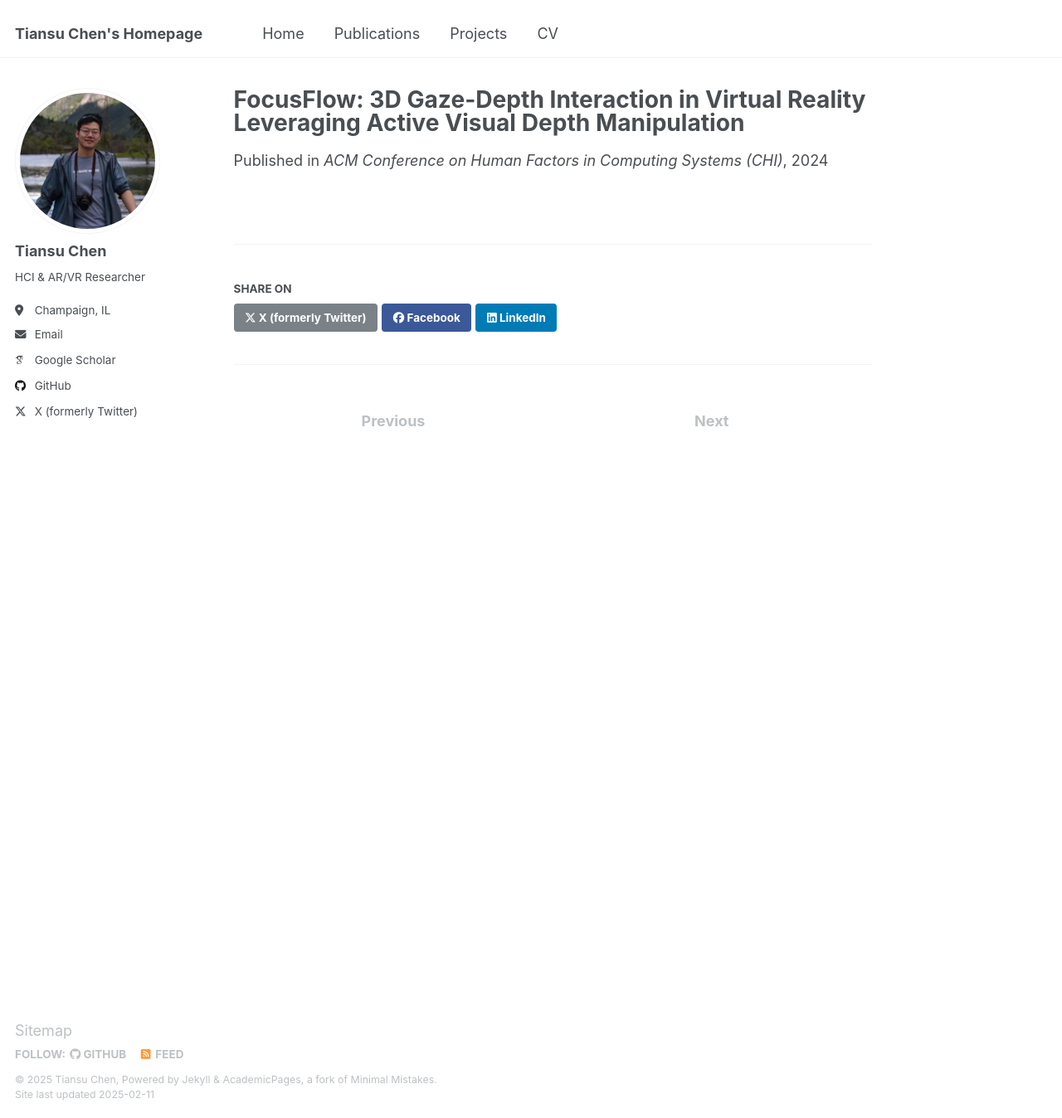
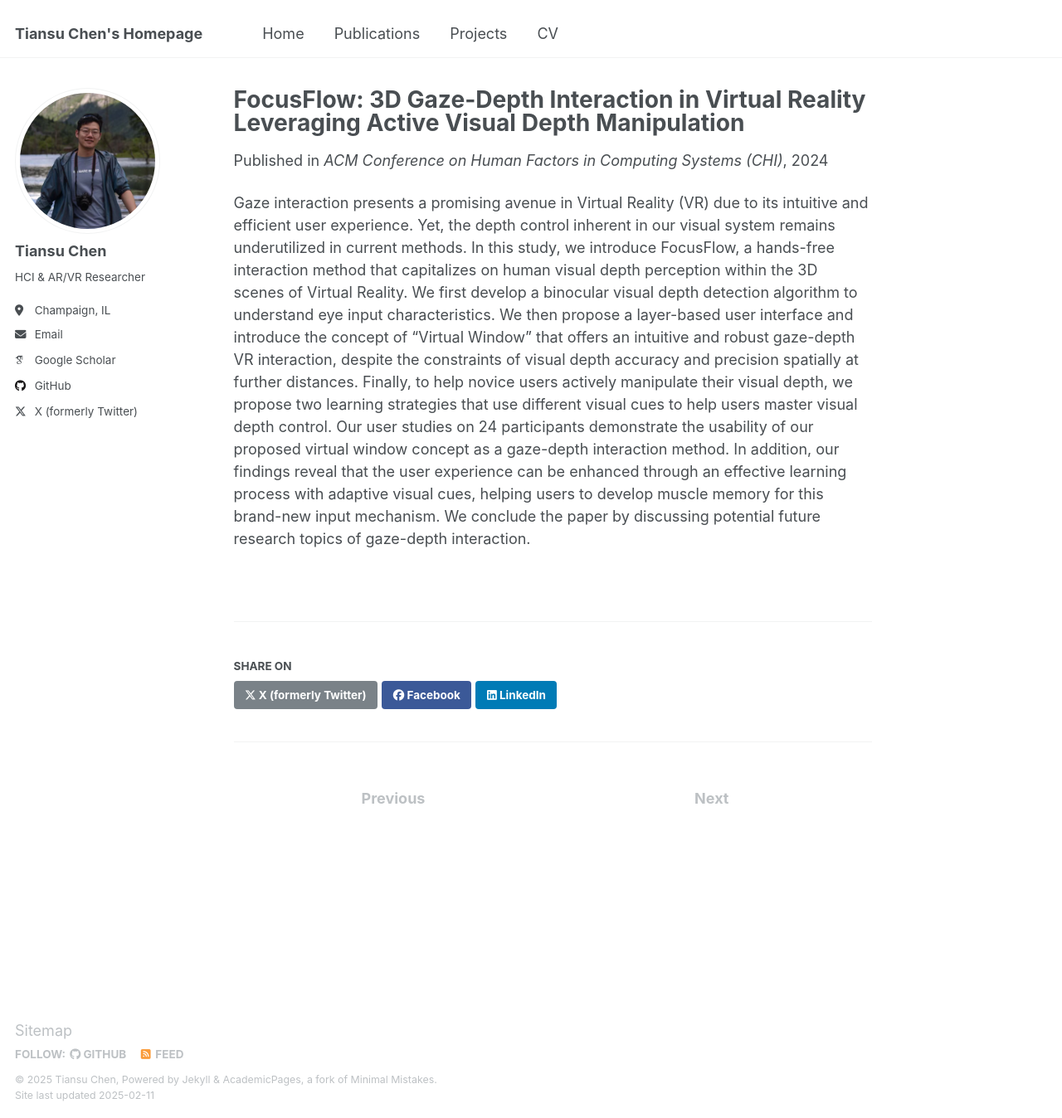
Before and after one commit to TiansuCHEN/tiansuchen.github.io, a Jekyll site: the page built from _publications/2024-05-11-FocusFlow-CHI.md, in a window 1280 px wide and 1348 px high. Shown: the whole window at 83% size. Built offline with Jekyll 4.4.1, drawn with Linux system fonts in a browser that asks for light colours; some web fonts are replaced.

Commit message:
Update CHI abstract

```diff
--- a/_publications/2024-05-11-FocusFlow-CHI.md
+++ b/_publications/2024-05-11-FocusFlow-CHI.md
@@ -8,3 +8,5 @@ date: 2024-05-11
 venue: 'ACM Conference on Human Factors in Computing Systems (CHI)'
 paperurl: 'http://tiansuchen.github.io/files/FocusFlow_CHI.pdf'
 ---
+
+Gaze interaction presents a promising avenue in Virtual Reality (VR) due to its intuitive and efficient user experience. Yet, the depth control inherent in our visual system remains underutilized in current methods. In this study, we introduce FocusFlow, a hands-free interaction method that capitalizes on human visual depth perception within the 3D scenes of Virtual Reality. We first develop a binocular visual depth detection algorithm to understand eye input characteristics. We then propose a layer-based user interface and introduce the concept of "Virtual Window" that offers an intuitive and robust gaze-depth VR interaction, despite the constraints of visual depth accuracy and precision spatially at further distances. Finally, to help novice users actively manipulate their visual depth, we propose two learning strategies that use different visual cues to help users master visual depth control. Our user studies on 24 participants demonstrate the usability of our proposed virtual window concept as a gaze-depth interaction method. In addition, our findings reveal that the user experience can be enhanced through an effective learning process with adaptive visual cues, helping users to develop muscle memory for this brand-new input mechanism. We conclude the paper by discussing potential future research topics of gaze-depth interaction.
```
